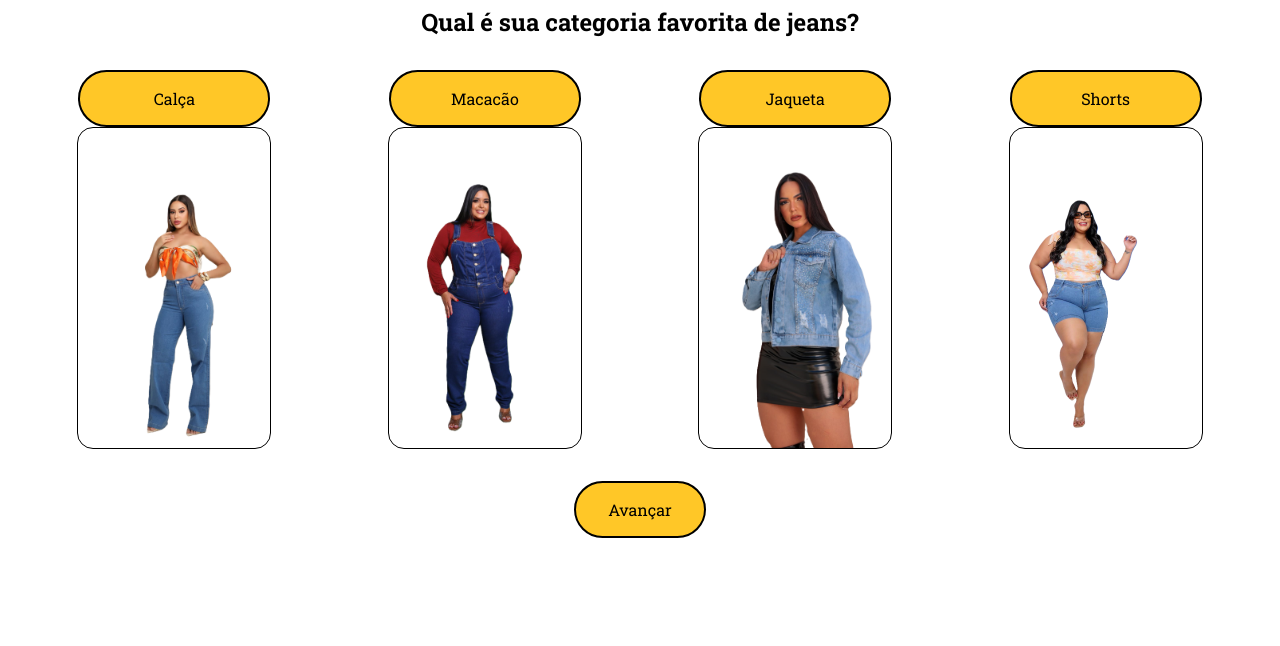
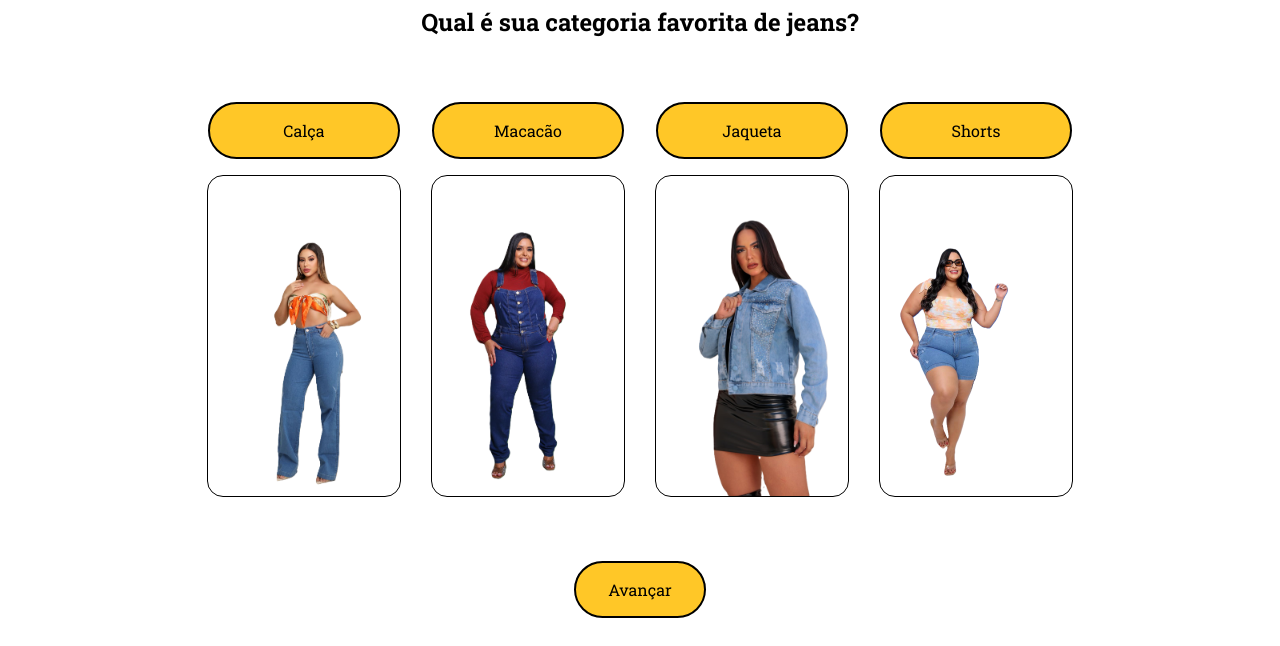
Before and after one commit to OmarDahbur/E-commerce, a website: page public/produtos.html in a window 1280 px wide. Shown: the part 154-800 px from the top of the page. Drawn offline with Linux system fonts and the light colour scheme.

Commit message:
Fotos centralizadas na aba de produtos

```diff
--- a/public/css/produtos.css
+++ b/public/css/produtos.css
@@ -74,10 +74,11 @@ header {
 
 .botoes {
     display: flex;
-    gap: 1vw;
-    justify-content: space-between;
+    gap: 2rem;
+    justify-content: center;
+    flex-wrap: wrap;
     width: 100vw;
-    padding: 0 2vw;
+    padding: 2rem;
     box-sizing: border-box;
 }
 
@@ -121,11 +122,12 @@ header {
     display: flex;
     flex-direction: column;
     align-items: center;
-    width: 100%;
+    width: 15vw;
+    gap: 1rem;
 }
 
 .imgc {
-    width: 15vw;
+    width: 100%;
     height: 40vh;
     border-radius: 1rem;
     border: 1px solid black;
```
Also changed, not shown: public/produtos.html (indentation only).
